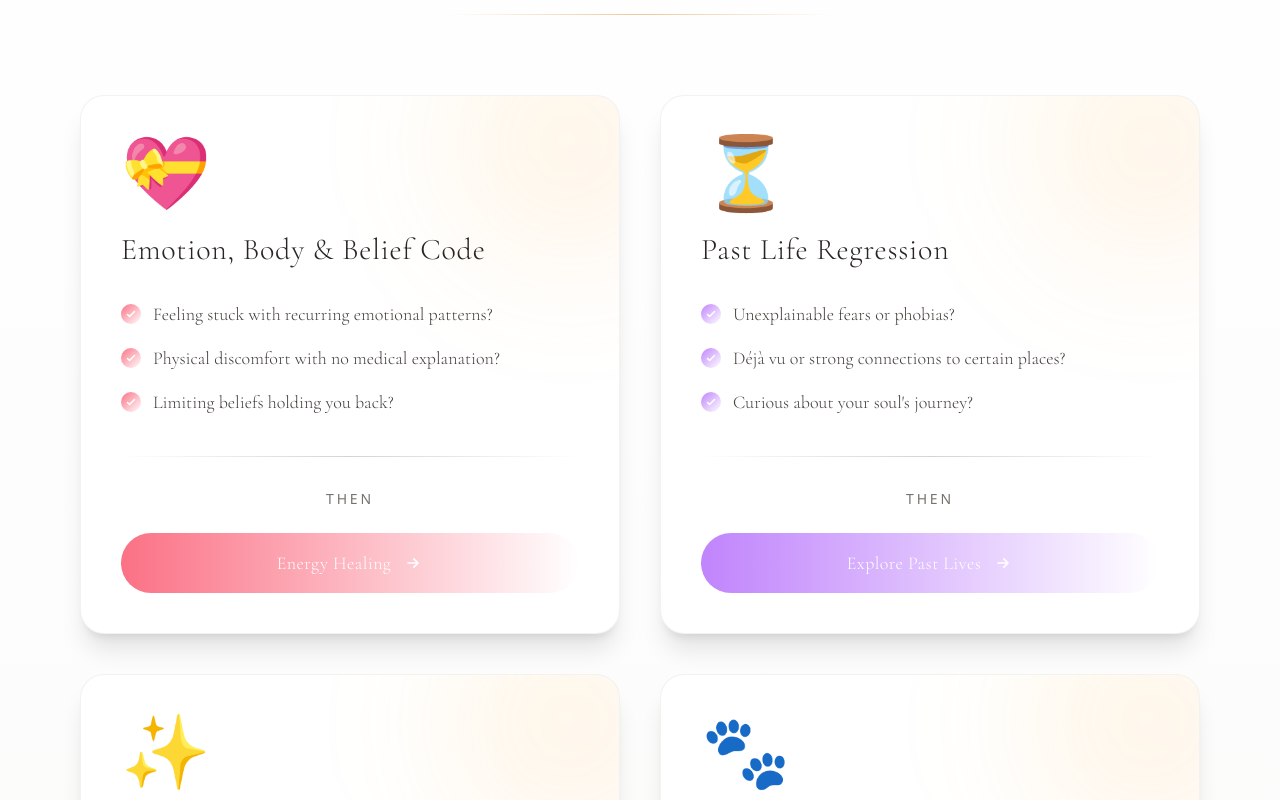
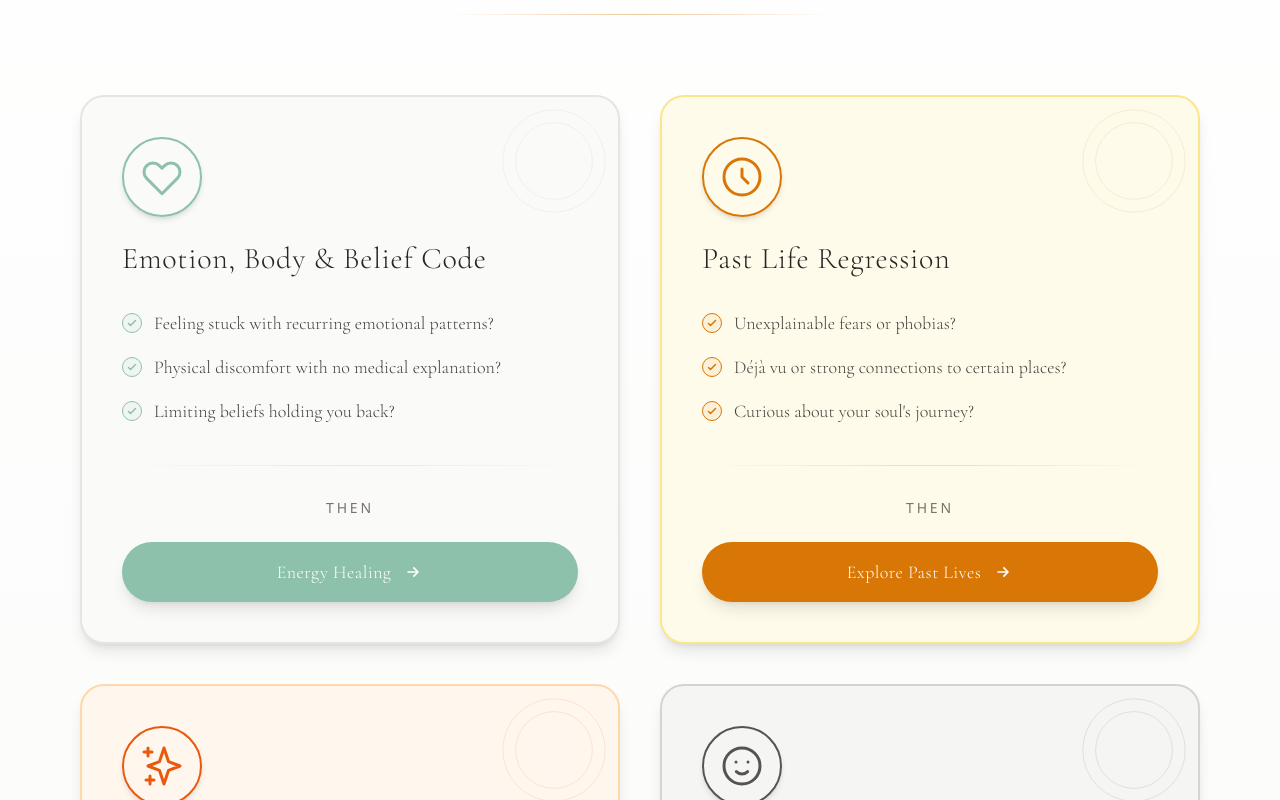
Before and after one commit to noirpraxis-dotcom/luis-virrueta-web, a React (Vite) app: page /healing-sessions in a window 1280 px wide. Shown: the part 960-1760 px from the top of the page. Built offline with nearby package versions, Linux system fonts and the light colour scheme.

Commit message:
Refine Session Navigator with elegant icons, solid colors, and brand palette

```diff
--- a/src/pages/HealingSessionsPage.jsx
+++ b/src/pages/HealingSessionsPage.jsx
@@ -715,8 +715,17 @@ const SessionNavigator = () => {
         'Limiting beliefs holding you back?'
       ],
       action: 'Energy Healing',
-      icon: '💝',
-      color: 'rose'
+      icon: (
+        <svg className="w-12 h-12" fill="none" viewBox="0 0 24 24" stroke="currentColor">
+          <path strokeLinecap="round" strokeLinejoin="round" strokeWidth={1.5} d="M4.318 6.318a4.5 4.5 0 000 6.364L12 20.364l7.682-7.682a4.5 4.5 0 00-6.364-6.364L12 7.636l-1.318-1.318a4.5 4.5 0 00-6.364 0z" />
+        </svg>
+      ),
+      bgColor: 'bg-stone-50',
+      borderColor: 'border-stone-200',
+      hoverBorder: 'hover:border-[#8dc1ab]',
+      accentColor: '#8dc1ab',
+      buttonBg: 'bg-[#8dc1ab]',
+      buttonHover: 'hover:bg-[#7ab09a]'
     },
     {
       id: 'past-life-regressions',
@@ -727,8 +736,17 @@ const SessionNavigator = () => {
         'Curious about your soul\'s journey?'
       ],
       action: 'Explore Past Lives',
-      icon: '⏳',
-      color: 'purple'
+      icon: (
+        <svg className="w-12 h-12" fill="none" viewBox="0 0 24 24" stroke="currentColor">
+          <path strokeLinecap="round" strokeLinejoin="round" strokeWidth={1.5} d="M12 8v4l3 3m6-3a9 9 0 11-18 0 9 9 0 0118 0z" />
+        </svg>
+      ),
+      bgColor: 'bg-amber-50',
+      borderColor: 'border-amber-200',
+      hoverBorder: 'hover:border-amber-600',
+      accentColor: '#d97706',
+      buttonBg: 'bg-amber-600',
+      buttonHover: 'hover:bg-amber-700'
     },
     {
       id: 'ilyari-somatic',
@@ -739,8 +757,17 @@ const SessionNavigator = () => {
         'Want to connect with higher frequencies?'
       ],
       action: 'Receive Light Codes',
-      icon: '✨',
-      color: 'amber'
+      icon: (
+        <svg className="w-12 h-12" fill="none" viewBox="0 0 24 24" stroke="currentColor">
+          <path strokeLinecap="round" strokeLinejoin="round" strokeWidth={1.5} d="M5 3v4M3 5h4M6 17v4m-2-2h4m5-16l2.286 6.857L21 12l-5.714 2.143L13 21l-2.286-6.857L5 12l5.714-2.143L13 3z" />
+        </svg>
+      ),
+      bgColor: 'bg-orange-50',
+      borderColor: 'border-orange-200',
+      hoverBorder: 'hover:border-orange-500',
+      accentColor: '#ea580c',
+      buttonBg: 'bg-orange-500',
+      buttonHover: 'hover:bg-orange-600'
     },
     {
       id: 'healing-animals',
@@ -751,8 +778,17 @@ const SessionNavigator = () => {
         'Want to support their wellbeing energetically?'
       ],
       action: 'Help Your Pet',
-      icon: '🐾',
-      color: 'emerald'
+      icon: (
+        <svg className="w-12 h-12" fill="none" viewBox="0 0 24 24" stroke="currentColor">
+          <path strokeLinecap="round" strokeLinejoin="round" strokeWidth={1.5} d="M14.828 14.828a4 4 0 01-5.656 0M9 10h.01M15 10h.01M21 12a9 9 0 11-18 0 9 9 0 0118 0z" />
+        </svg>
+      ),
+      bgColor: 'bg-stone-100',
+      borderColor: 'border-stone-300',
+      hoverBorder: 'hover:border-stone-500',
+      accentColor: '#57534e',
+      buttonBg: 'bg-stone-600',
+      buttonHover: 'hover:bg-stone-700'
     }
   ]
 
@@ -830,16 +866,25 @@ const SessionNavigator = () => {
             }}
             className="group"
           >
-            <div className="relative bg-white rounded-3xl overflow-hidden shadow-xl hover:shadow-2xl border border-stone-200/50 hover:border-amber-600/30 transition-all duration-500 h-full">
-              {/* Decorative blur effect */}
-              <div className="absolute -top-20 -right-20 w-64 h-64 bg-gradient-to-br from-amber-400/10 to-orange-400/10 rounded-full blur-3xl" />
+            <div className={`relative ${session.bgColor} rounded-3xl overflow-hidden shadow-lg hover:shadow-2xl border-2 ${session.borderColor} ${session.hoverBorder} transition-all duration-500 h-full`}>
+              {/* Subtle decorative element */}
+              <div className="absolute top-0 right-0 w-32 h-32 opacity-20">
+                <svg viewBox="0 0 100 100" className="w-full h-full">
+                  <circle cx="50" cy="50" r="40" fill="none" stroke="currentColor" strokeWidth="0.5" style={{ color: session.accentColor }} />
+                  <circle cx="50" cy="50" r="30" fill="none" stroke="currentColor" strokeWidth="0.5" style={{ color: session.accentColor }} />
+                </svg>
+              </div>
 
               <div className="relative p-8 lg:p-10">
-                {/* Icon - Large and elegant */}
+                {/* Icon - Elegant SVG in circular frame */}
                 <motion.div
-                  whileHover={{ scale: 1.1, rotate: 5 }}
+                  whileHover={{ scale: 1.05, rotate: 5 }}
                   transition={{ duration: 0.3 }}
-                  className="text-6xl lg:text-7xl mb-6"
+                  className="w-20 h-20 rounded-full flex items-center justify-center mb-6 border-2 shadow-md"
+                  style={{
+                    borderColor: session.accentColor,
+                    color: session.accentColor
+                  }}
                 >
                   {session.icon}
                 </motion.div>
@@ -852,7 +897,7 @@ const SessionNavigator = () => {
                   {session.title}
                 </h3>
 
-                {/* Questions with checkmarks */}
+                {/* Questions with elegant checkmarks */}
                 <div className="space-y-4 mb-10">
                   {session.questions.map((question, qIndex) => (
                     <motion.div
@@ -865,8 +910,14 @@ const SessionNavigator = () => {
                       }}
                       className="flex items-start gap-3 group-hover:translate-x-1 transition-transform duration-300"
                     >
-                      <div className={`mt-1 w-5 h-5 rounded-full bg-gradient-to-br from-${session.color}-400 to-${session.color}-500 flex items-center justify-center flex-shrink-0`}>
-                        <svg className="w-3 h-3 text-white" fill="none" viewBox="0 0 24 24" stroke="currentColor">
+                      <div
+                        className="mt-1 w-5 h-5 rounded-full flex items-center justify-center flex-shrink-0 border"
+                        style={{
+                          borderColor: session.accentColor,
+                          backgroundColor: `${session.accentColor}15`
+                        }}
+                      >
+                        <svg className="w-3 h-3" fill="none" viewBox="0 0 24 24" stroke="currentColor" style={{ color: session.accentColor }}>
                           <path strokeLinecap="round" strokeLinejoin="round" strokeWidth={3} d="M5 13l4 4L19 7" />
                         </svg>
                       </div>
@@ -877,13 +928,16 @@ const SessionNavigator = () => {
                   ))}
                 </div>
 
-                {/* Divider */}
+                {/* Elegant divider */}
                 <motion.div
                   initial={{ scaleX: 0 }}
                   whileInView={{ scaleX: 1 }}
                   viewport={{ once: true }}
                   transition={{ duration: 0.8, delay: 0.4 }}
-                  className="h-px bg-gradient-to-r from-transparent via-stone-300 to-transparent mb-8"
+                  className="h-px mb-8"
+                  style={{
+                    background: `linear-gradient(to right, transparent, ${session.accentColor}40, transparent)`
+                  }}
                 />
 
                 {/* Then text and Action Button */}
@@ -896,7 +950,7 @@ const SessionNavigator = () => {
                     onClick={() => handleNavigate(session.id)}
                     whileHover={{ scale: 1.03, y: -2 }}
                     whileTap={{ scale: 0.97 }}
-                    className={`w-full bg-gradient-to-r from-${session.color}-400 to-${session.color}-500 text-white py-4 px-6 rounded-full font-light text-lg tracking-wide hover:shadow-xl hover:shadow-${session.color}-500/30 transition-all duration-500 flex items-center justify-center gap-3 group`}
+                    className={`w-full ${session.buttonBg} ${session.buttonHover} text-white py-4 px-6 rounded-full font-light text-lg tracking-wide shadow-lg transition-all duration-500 flex items-center justify-center gap-3 group`}
                     style={{ fontFamily: 'Cormorant Garamond, serif' }}
                   >
                     <span>{session.action}</span>
```
